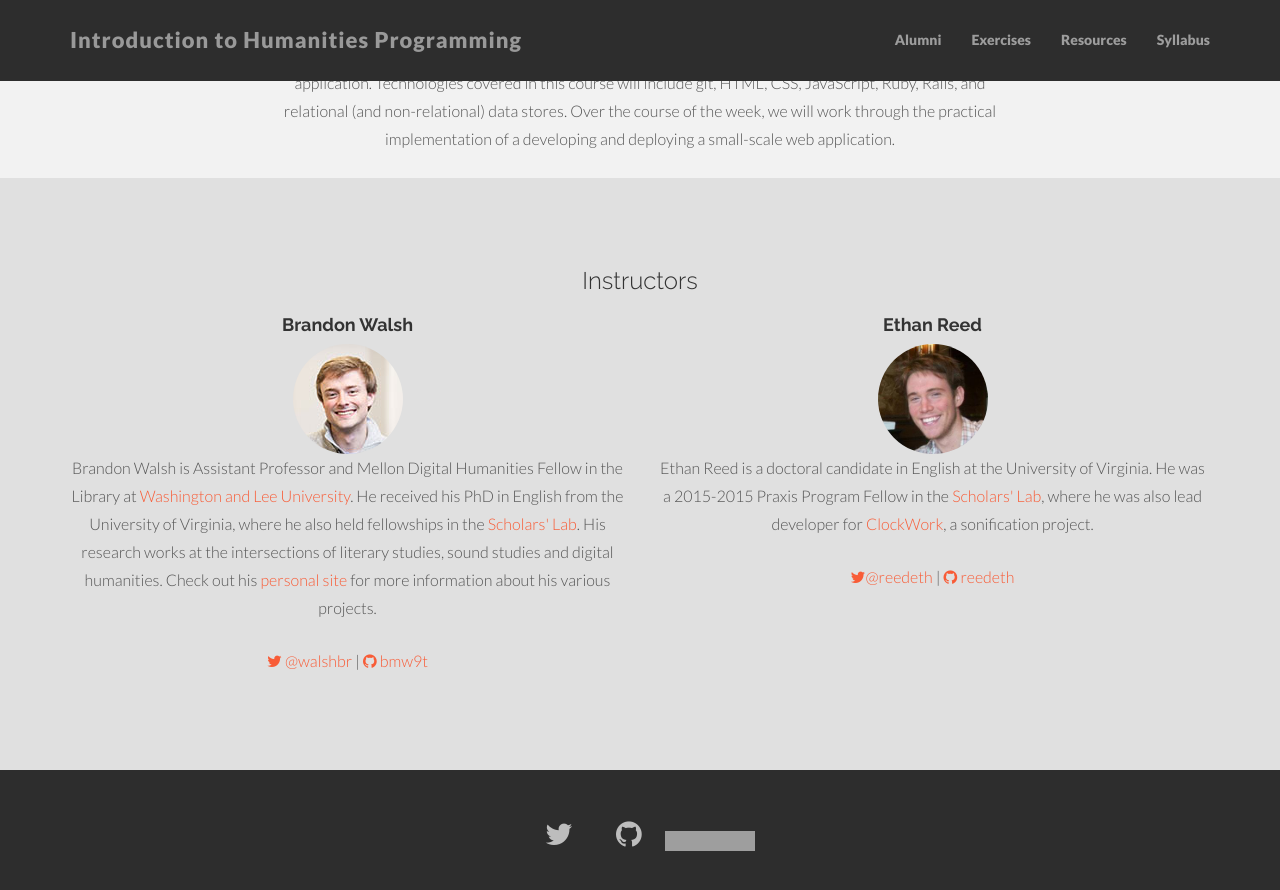
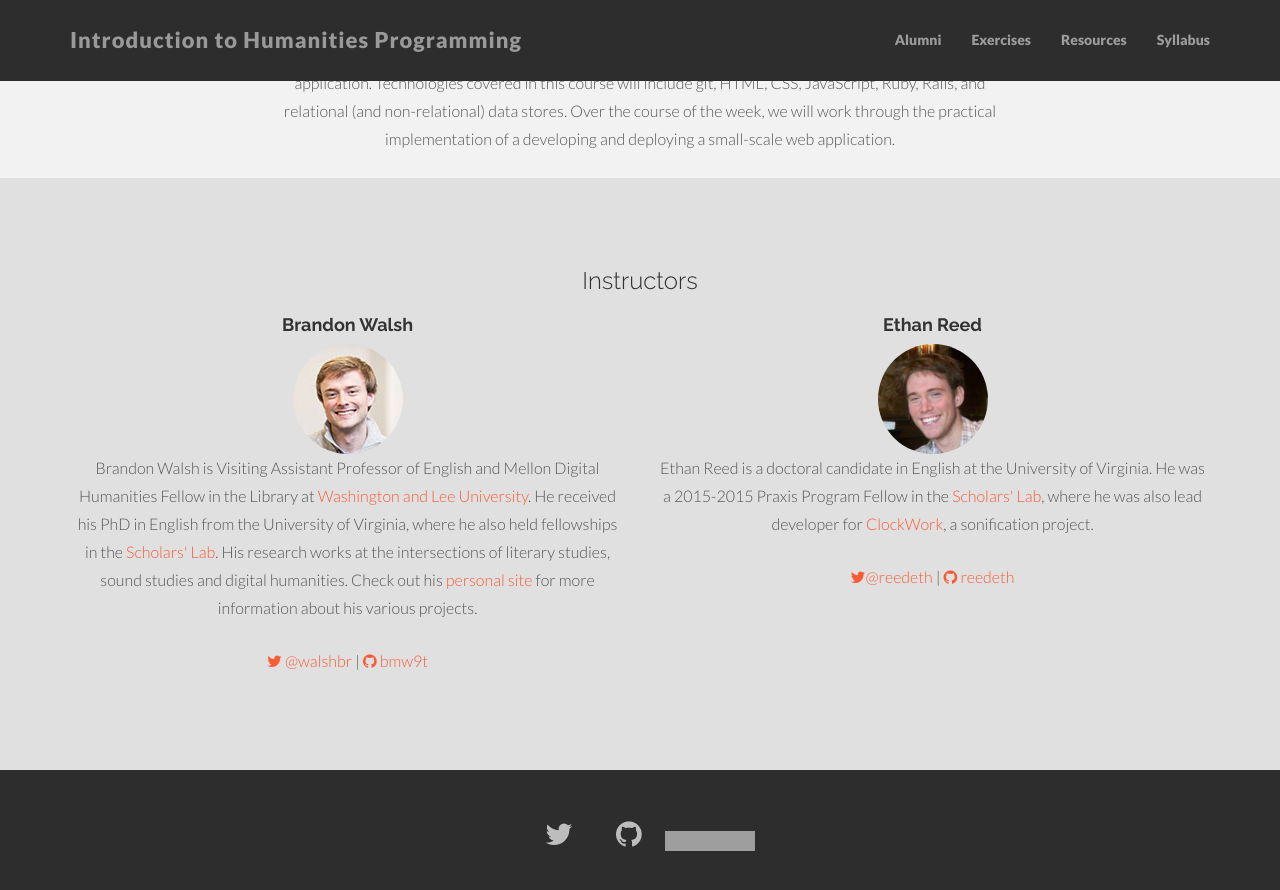
Before and after one commit to humanitiesprogramming/humanitiesprogramming.github.io, a Jekyll site: the page built from index.md, in a window 1280 px wide and 900 px high, scrolled down 725 px. Shown: the top 890 px of the window. Built offline with Jekyll 4.4.1, drawn with Linux system fonts in a browser that asks for light colours; nearby versions of some CDN libraries; grey boxes are pictures that could not be loaded.

Commit message:
adds title change for B" "

```diff
--- a/_layouts/home.html
+++ b/_layouts/home.html
@@ -29,7 +29,7 @@ layout: default
       <div class="col-lg-6">
         <h4>Brandon Walsh</h4>
         <img class="img-circle" src="{{ "/assets/img/brandon-crop.jpg" | prepend: site.baseurl }}" width="110" height="110" alt="Brandon Walsh">
-        <p>Brandon Walsh is Assistant Professor and Mellon Digital Humanities Fellow in the Library at <a href="https://digitalhumanities.wlu.edu">Washington and Lee University</a>. He received his PhD in English from the University of Virginia, where he also held fellowships in the <a href="https://scholarslab.org">Scholars' Lab</a>. His research works at the intersections of literary studies, sound studies and digital humanities. Check out his <a href="https://bmw9t.github.io">personal site</a> for more information about his various projects.</p>
+        <p>Brandon Walsh is Visiting Assistant Professor of English and Mellon Digital Humanities Fellow in the Library at <a href="https://digitalhumanities.wlu.edu">Washington and Lee University</a>. He received his PhD in English from the University of Virginia, where he also held fellowships in the <a href="https://scholarslab.org">Scholars' Lab</a>. His research works at the intersections of literary studies, sound studies and digital humanities. Check out his <a href="https://bmw9t.github.io">personal site</a> for more information about his various projects.</p>
 
         <p><a href="https://twitter.com/walshbr"><i class="fa fa-twitter"></i> @walshbr</a> | <a href="https://github.com/bmw9t"><i class="fa fa-github"></i> bmw9t</a></p>
       </div>
```
